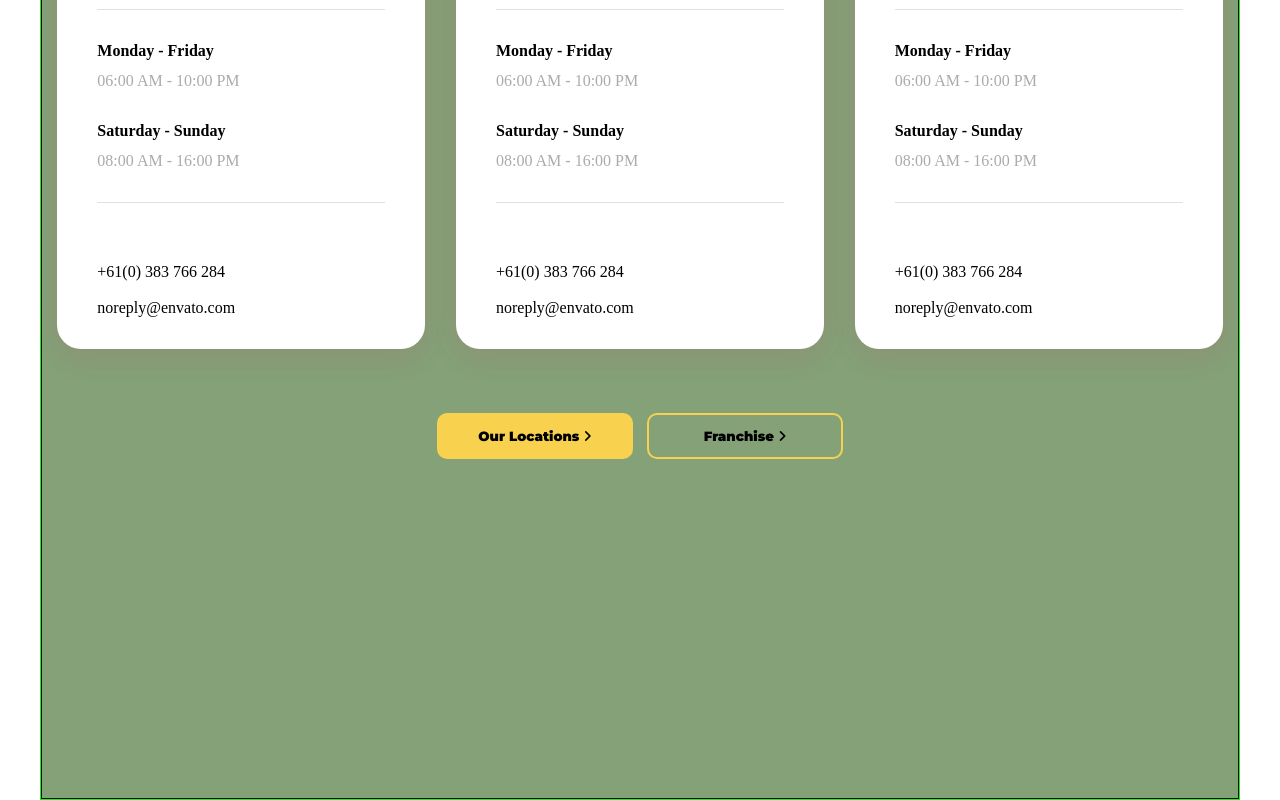
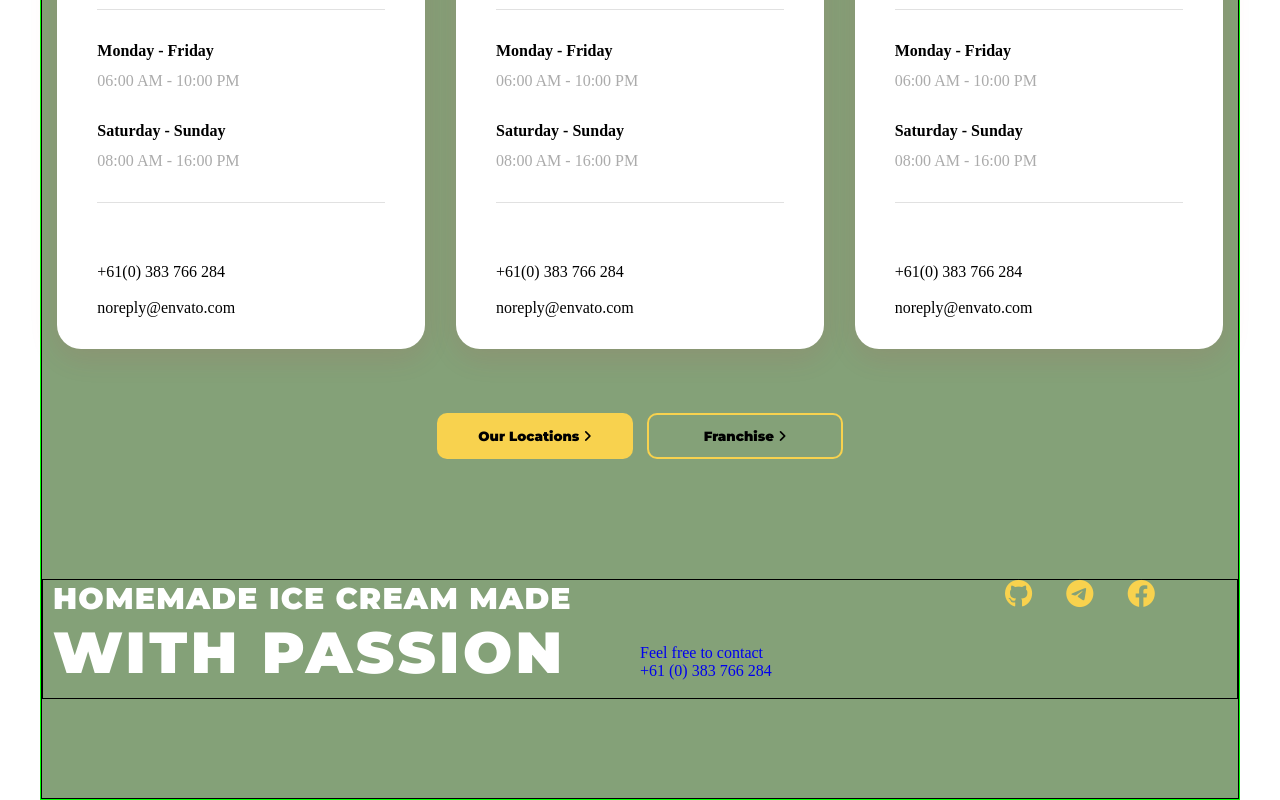
Before and after one commit to o3-noone/ice-cream, a plain HTML site: page index.html in a window 1280 px wide. Shown: the part 4053-4853 px from the top of the page. Drawn offline with Linux system fonts and the light colour scheme; a web font is replaced by a local one.

Commit message:
ice cream tugab qoldi

```diff
--- a/_block/_footer.scss
+++ b/_block/_footer.scss
@@ -96,4 +96,50 @@ footer {
       font-family: "Montserrat";
     }
   }
+  .text2-footer {
+    width: 100%;
+    height: 120px;
+    border: 1px solid;
+    margin-top: 120px;
+    padding: 0 10px;
+    display: flex;
+    .text2-footer-item1 {
+      width: 50%;
+      height: 100%;
+      p {
+        font-family: "Montserrat";
+        font-size: 30px;
+        color: white;
+        line-height: 37px;
+
+        letter-spacing: 0.04em;
+        text-transform: uppercase;
+      }
+      h3 {
+        font-family: "Montserrat";
+        font-size: 58px;
+        color: white;
+        line-height: 71px;
+        letter-spacing: 0.06em;
+        text-transform: uppercase;
+      }
+    }
+    .text2-footer-item2 {
+      width: 50%;
+      height: 100%;
+      .link-footer {
+        margin-left: 350px;
+        margin-right: 50px;
+        a {
+          color: black;
+          i {
+            font-size: 28px;
+            color: #f8d24e;
+
+            margin: 0 15px;
+          }
+        }
+      }
+    }
+  }
 }
--- a/index.html
+++ b/index.html
@@ -258,6 +258,26 @@
           <button class="franchise-footer">
             Franchise <i class="fa-solid fa-angle-right"></i></button
         ></span>
+        <ul class="text2-footer">
+          <li class="text2-footer-item1">
+            <p>homemade ice cream made</p>
+            <h3>with passion</h3>
+          </li>
+          <li class="text2-footer-item2">
+            <span class="link-footer">
+              <a href="github.com"> <i class="fa-brands fa-github"></i></a>
+              <a href="telegram.org"> <i class="fa-brands fa-telegram"></i></a>
+              <a href="facebook.com"> <i class="fa-brands fa-facebook"></i></a
+            ></span>
+            <br /><br /><br />
+            <span class="telefon-footer2">
+              <a href="tel:+61 (0) 383 766 284"
+                >Feel free to contact
+                <p>+61 (0) 383 766 284</p></a
+              ></span
+            >
+          </li>
+        </ul>
       </footer>
     </div>
   </body>
```
Also changed, not shown: css/main.css, 1 other file.
